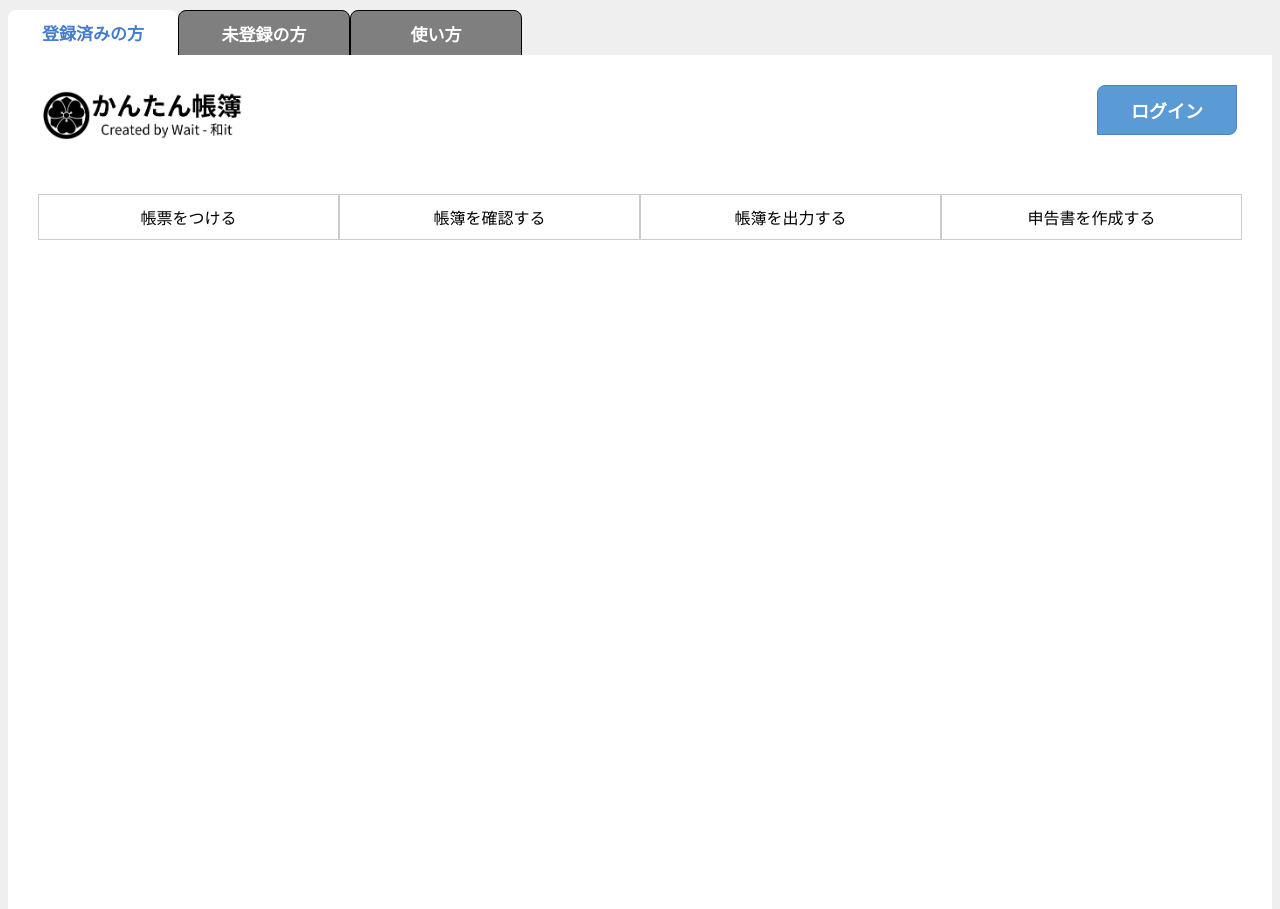
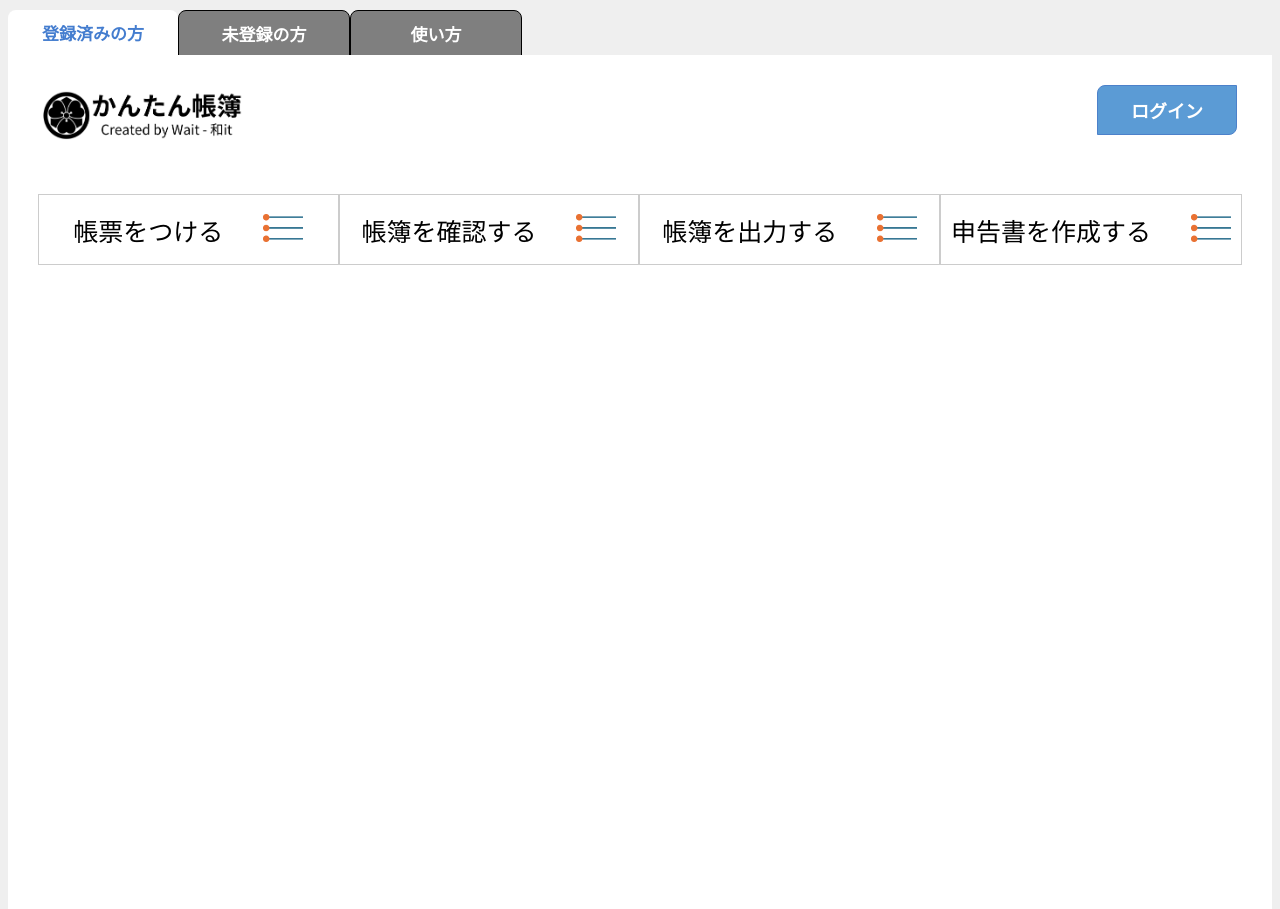
Before and after one commit to WaitShimizu/EZTaxCraft_flask, a Flask app: page / in a window 1280 px wide, after a click on "登録済みの方". Shown: the top 909 px of the page. Run offline with Flask 3, Linux system fonts and the light colour scheme; some libraries are stand-ins or nearby versions.

Commit message:
ナビゲーションバー画像の追加、ナビゲーションの修正

```diff
--- a/app/static/css/top.css
+++ b/app/static/css/top.css
@@ -134,6 +134,7 @@ button {
 }
 
 .nav-item {
+	font-size: 25px;
 	display: flex;
 	align-items: center;
 	justify-content: center; /* アイテム内のコンテンツを中央揃え */
@@ -144,16 +145,21 @@ button {
 	flex: 1; /* フレックスアイテムの幅を等しく */
 }
 
+/* リスト横アイコンの設定 */
+.nav-item::after {
+	content: '';
+	display: inline-block;
+	background-image: url('../img/navbar.png'); /* ここに画像のパスを入力 */
+	background-size: contain;
+	background-repeat: no-repeat;
+	width: 40px;
+	height: 40px;
+	margin: 9px 0px 0px 40px;
+}
+
 @media (max-width: 768px) {
 	/* 画面幅が狭くなると、ナビゲーションリストをスクロール可能にする */
 	.nav-list {
 		overflow-x: auto;
 	}
 }
-
-@media (max-width: 480px) {
-	/* 画面幅が狭くなると、ナビゲーションリストをスクロール可能にする */
-	.nav-list {
-		overflow-x: auto;
-	}
-}
```
Also changed, not shown: app/static/img/navbar.png (added).
